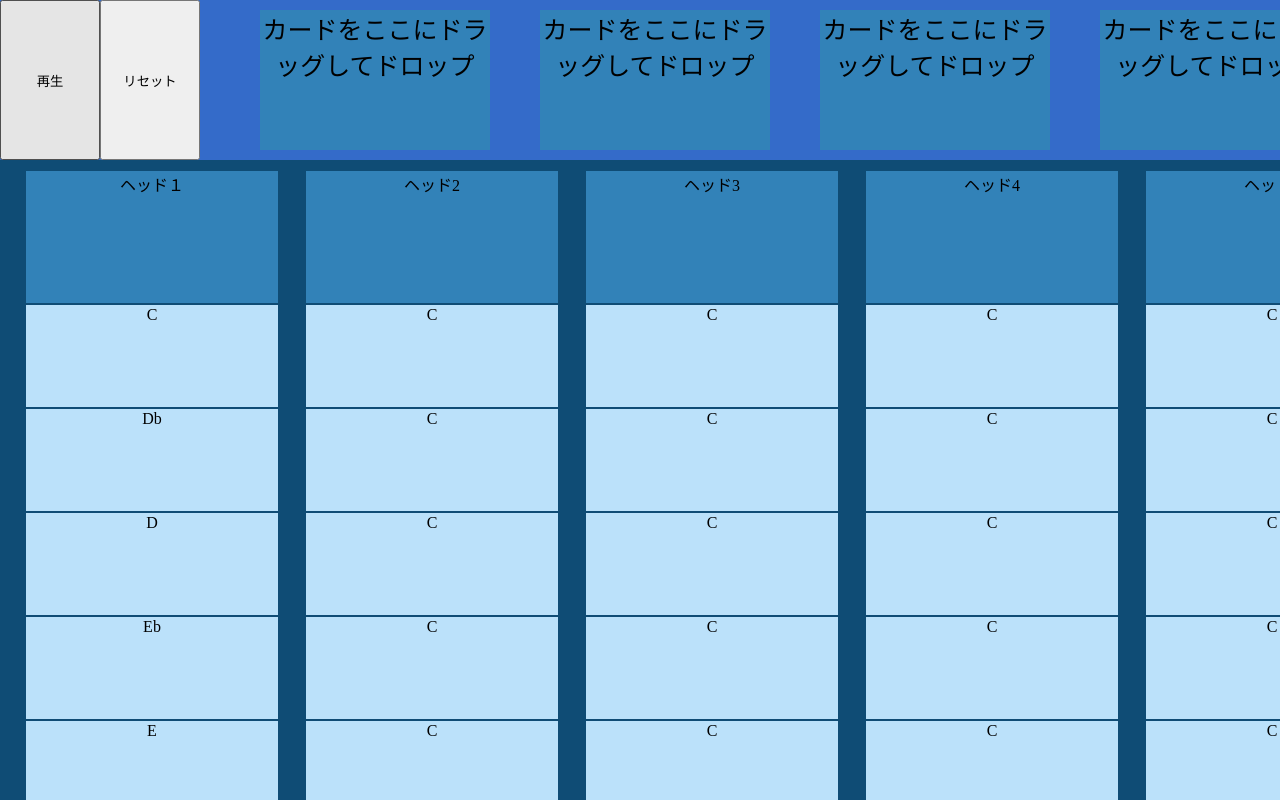
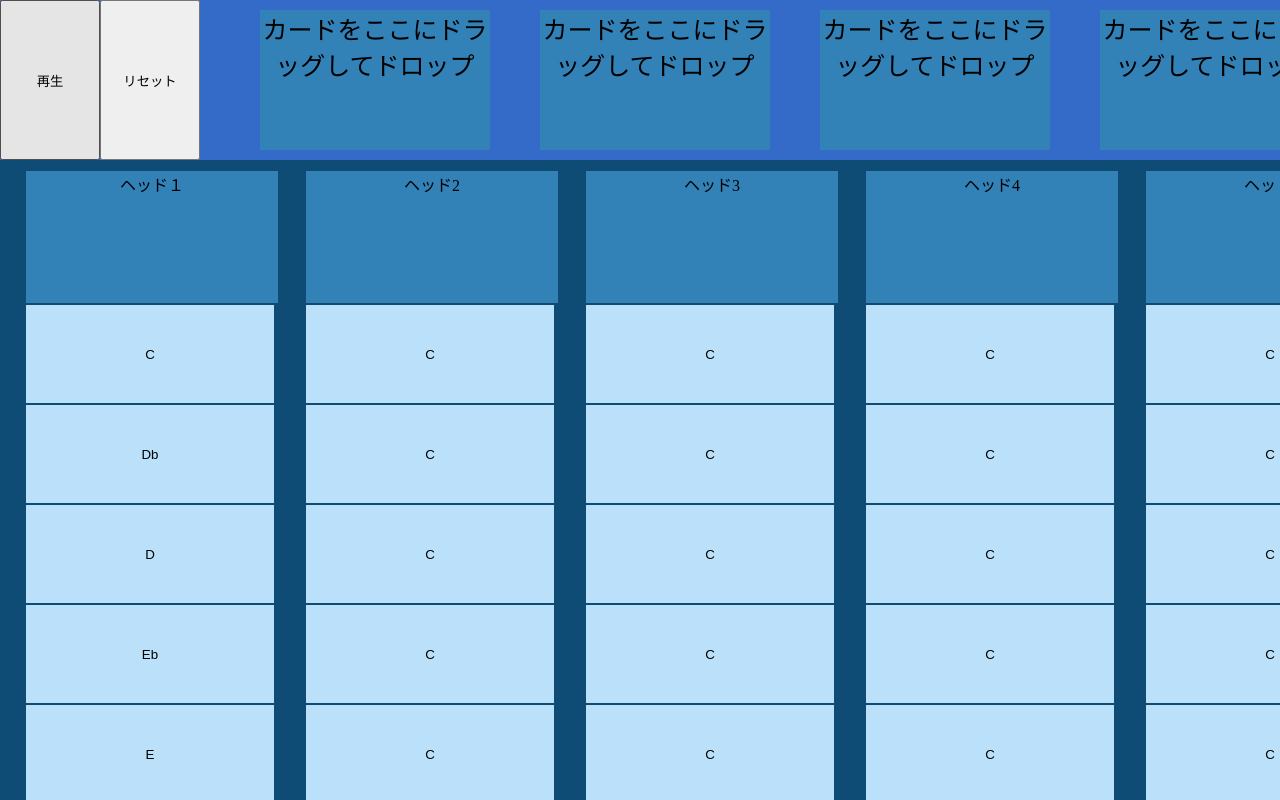
Before and after one commit to SystemEngineeringTeam/geekcamp-vol9-ver2, a React (Create React App) app: page / in a window 1280 px wide. Shown: the top 800 px of the page. Built offline with nearby package versions, Linux system fonts and the light colour scheme; no server answers.

Commit message:
update: Divからボタンに変更していい感じに動くようになった。

```diff
--- a/src/Card.jsx
+++ b/src/Card.jsx
@@ -42,9 +42,6 @@ export const Card = (props) => {
 
     useEffect( () => { //初回レンダリング時にカードにaddeventlistnerを設置
         const target = document.getElementsByClassName("card");
-        target[props.num].addEventListener("mouseenter", EnterChangeColor);
-        target[props.num].addEventListener("mouseleave", LeaveChangeColor);
-        target[props.num].addEventListener("click", ClickEvent);
         target[props.num].addEventListener("dragstart", (event) =>{
             event.dataTransfer.setData('text/plain', event.target.innerHTML); //ドラッグしたらドラッグした要素のテキストをdataTransferItemListにぶち込む
         });
@@ -52,7 +49,22 @@ export const Card = (props) => {
 
     return(
         <>
-            <div draggable="true" className="card" style={CardStyle}>{props.children}</div>
+            <button
+                draggable="true"
+                className="card"
+                style={CardStyle}
+                onClick={()=>{
+                    ClickEvent();
+                }}
+                onMouseEnter={() =>{
+                    EnterChangeColor();
+                }}
+                onMouseLeave={() =>{
+                    LeaveChangeColor();
+                }}
+            >
+                {props.children}
+            </button>
         </>
     )
 };
--- a/src/hooks/useChordPlayer.jsx
+++ b/src/hooks/useChordPlayer.jsx
@@ -45,7 +45,6 @@ const Chords = { //数字はルートからの半音の距離
 //関数1： ノートリストを返す関数を渡す
 export const useGetNoteList = () => {
     return (chord) => {
-        console.log("getNoteList実行\n");
         let root = chord.slice(0, 2); //先頭2文字
         let structure = chord.slice(1); //先頭以外
         if (root.slice(-1) === "#" || root.slice(-1) === "b") {
@@ -64,7 +63,6 @@ export const useGetNoteList = () => {
 }
 //関数2: 引数でプレイするコードを選ぶ関数を渡す
 export const usePlay = (PlayFuncs) => {
-    console.log("play実行");
     return (noteList) => {
         for (let i = 0; i < noteList.length; i++) {
             PlayFuncs[noteList[i]]();
@@ -74,7 +72,6 @@ export const usePlay = (PlayFuncs) => {
 };
 //関数2: 引数でストップするコードを選ぶ関数を渡す
 export const useStop = (StopFuncs) => {
-    console.log("stop実行");
     return (noteList) => {
         for (let i = 0; i < noteList.length; i++) {
             StopFuncs[noteList[i]]();
```
